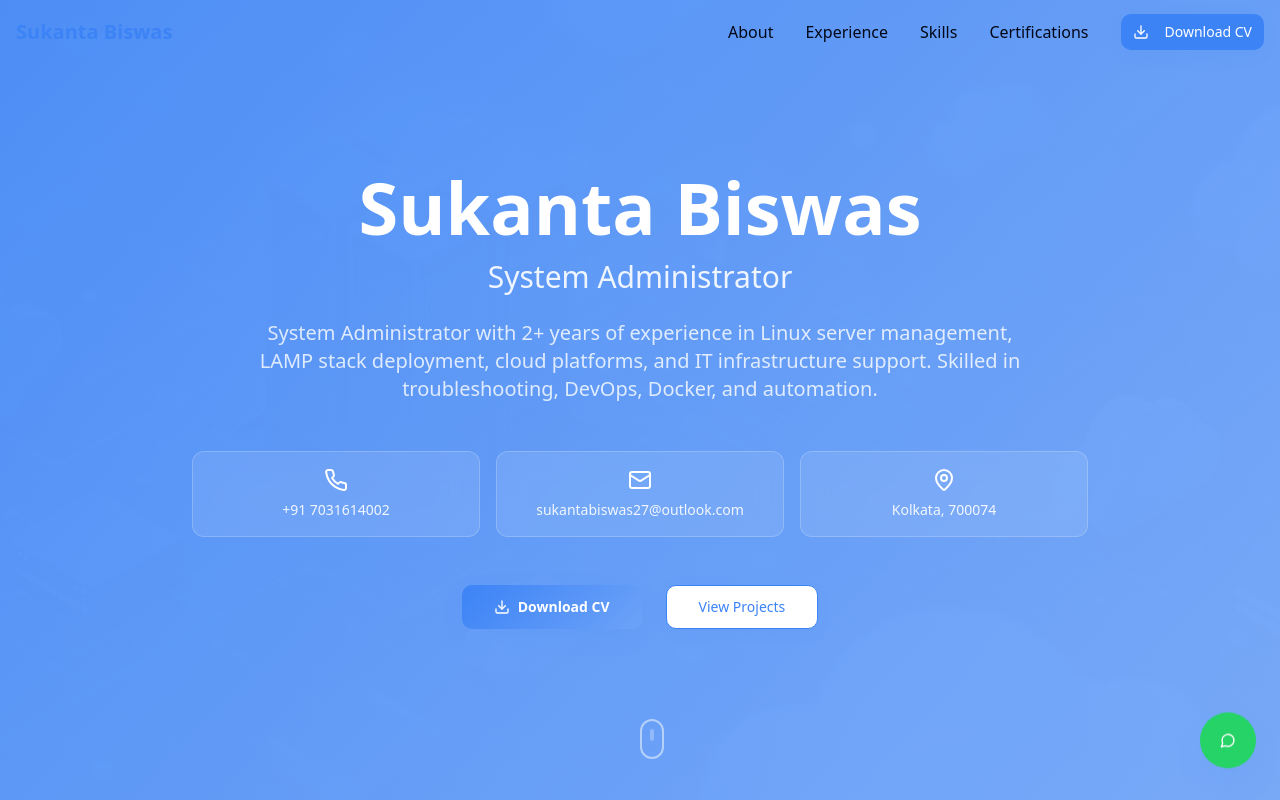
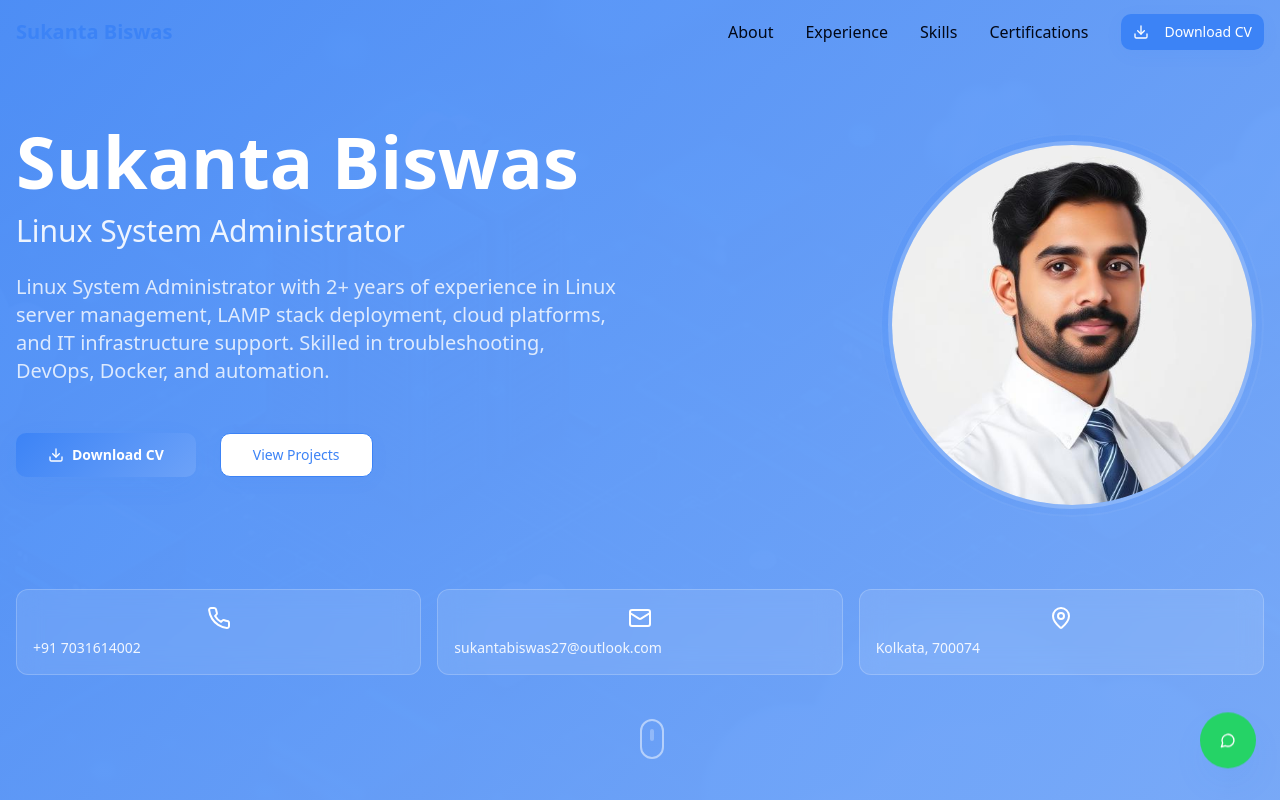
Before and after one commit to sukantabiswas27/My-portfolio, a React (Vite) app: page / in a window 1280 px wide. Shown: the top 800 px of the page. Built offline with nearby package versions, Linux system fonts and the light colour scheme; the HTML template or start-up script is replaced by a standard one.

Commit message:
Add profile picture to hero section

```diff
--- a/src/components/HeroSection.tsx
+++ b/src/components/HeroSection.tsx
@@ -1,6 +1,7 @@
 import { Button } from "@/components/ui/button";
 import { Download, Mail, Phone, MapPin } from "lucide-react";
 import heroBg from "@/assets/hero-bg.jpg";
+import heroProfile from "@/assets/hero-profile.jpg";
 
 const HeroSection = () => {
   return (
@@ -14,40 +15,24 @@ const HeroSection = () => {
 
       {/* Content */}
       <div className="relative z-10 container mx-auto px-4 py-20">
-        <div className="max-w-4xl mx-auto text-center">
-          {/* Main Content */}
-          <div className="animate-fade-in-up">
+        <div className="max-w-7xl mx-auto">
+          <div className="grid lg:grid-cols-2 gap-12 items-center">
+            {/* Left Content */}
+            <div className="text-center lg:text-left animate-fade-in-up">
               <h1 className="text-5xl md:text-7xl font-bold text-white mb-4">
                 Sukanta Biswas
               </h1>
               <h2 className="text-2xl md:text-3xl font-light text-white/90 mb-6">
-              System Administrator
+                Linux System Administrator
               </h2>
-            <p className="text-lg md:text-xl text-white/80 max-w-3xl mx-auto leading-relaxed mb-12">
-              System Administrator with 2+ years of experience in Linux server management,
-              LAMP stack deployment, cloud platforms, and IT infrastructure support.
-              Skilled in troubleshooting, DevOps, Docker, and automation.
+              <p className="text-lg md:text-xl text-white/80 leading-relaxed mb-12">
+                Linux System Administrator with 2+ years of experience in Linux server
+                management, LAMP stack deployment, cloud platforms, and IT infrastructure
+                support. Skilled in troubleshooting, DevOps, Docker, and automation.
               </p>
-          </div>
-
-          {/* Contact Info Cards */}
-          <div className="grid md:grid-cols-3 gap-4 mb-12 animate-scale-in">
-            <div className="bg-white/10 backdrop-blur-md rounded-lg p-4 border border-white/20">
-              <Phone className="w-6 h-6 text-white mb-2 mx-auto" />
-              <p className="text-white/90 text-sm">+91 7031614002</p>
-            </div>
-            <div className="bg-white/10 backdrop-blur-md rounded-lg p-4 border border-white/20">
-              <Mail className="w-6 h-6 text-white mb-2 mx-auto" />
-              <p className="text-white/90 text-sm">sukantabiswas27@outlook.com</p>
-            </div>
-            <div className="bg-white/10 backdrop-blur-md rounded-lg p-4 border border-white/20">
-              <MapPin className="w-6 h-6 text-white mb-2 mx-auto" />
-              <p className="text-white/90 text-sm">Kolkata, 700074</p>
-            </div>
-          </div>
 
               {/* CTA Buttons */}
-          <div className="flex flex-col sm:flex-row gap-6 justify-center items-center animate-fade-in-up">
+              <div className="flex flex-col sm:flex-row gap-6 justify-center lg:justify-start items-center mb-12">
                 <Button
                   variant="hero"
                   size="lg"
@@ -69,6 +54,42 @@ const HeroSection = () => {
                 </Button>
               </div>
             </div>
+
+            {/* Right Profile Image */}
+            <div className="flex justify-center lg:justify-end animate-scale-in">
+              <div className="relative">
+                <div className="w-80 h-80 md:w-96 md:h-96 rounded-full bg-gradient-to-br from-primary/20 to-primary-variant/30 p-2">
+                  <div className="w-full h-full rounded-full overflow-hidden border-4 border-white/20 shadow-elegant">
+                    <img
+                      src={heroProfile}
+                      alt="Sukanta Biswas - System Administrator"
+                      className="w-full h-full object-cover object-center"
+                    />
+                  </div>
+                </div>
+                {/* Decorative ring */}
+                <div className="absolute inset-0 rounded-full border-2 border-white/10 animate-pulse" />
+              </div>
+            </div>
+          </div>
+        </div>
+
+
+        {/* Contact Info Cards */}
+        <div className="grid md:grid-cols-3 gap-4 mt-16 animate-scale-in">
+          <div className="bg-white/10 backdrop-blur-md rounded-lg p-4 border border-white/20">
+            <Phone className="w-6 h-6 text-white mb-2 mx-auto" />
+            <p className="text-white/90 text-sm">+91 7031614002</p>
+          </div>
+          <div className="bg-white/10 backdrop-blur-md rounded-lg p-4 border border-white/20">
+            <Mail className="w-6 h-6 text-white mb-2 mx-auto" />
+            <p className="text-white/90 text-sm">sukantabiswas27@outlook.com</p>
+          </div>
+          <div className="bg-white/10 backdrop-blur-md rounded-lg p-4 border border-white/20">
+            <MapPin className="w-6 h-6 text-white mb-2 mx-auto" />
+            <p className="text-white/90 text-sm">Kolkata, 700074</p>
+          </div>
+        </div>
       </div>
 
       {/* Scroll Indicator */}
```
Also changed, not shown: src/assets/hero-profile.jpg (added). Lines whose indentation alone changed are shown as unchanged.
